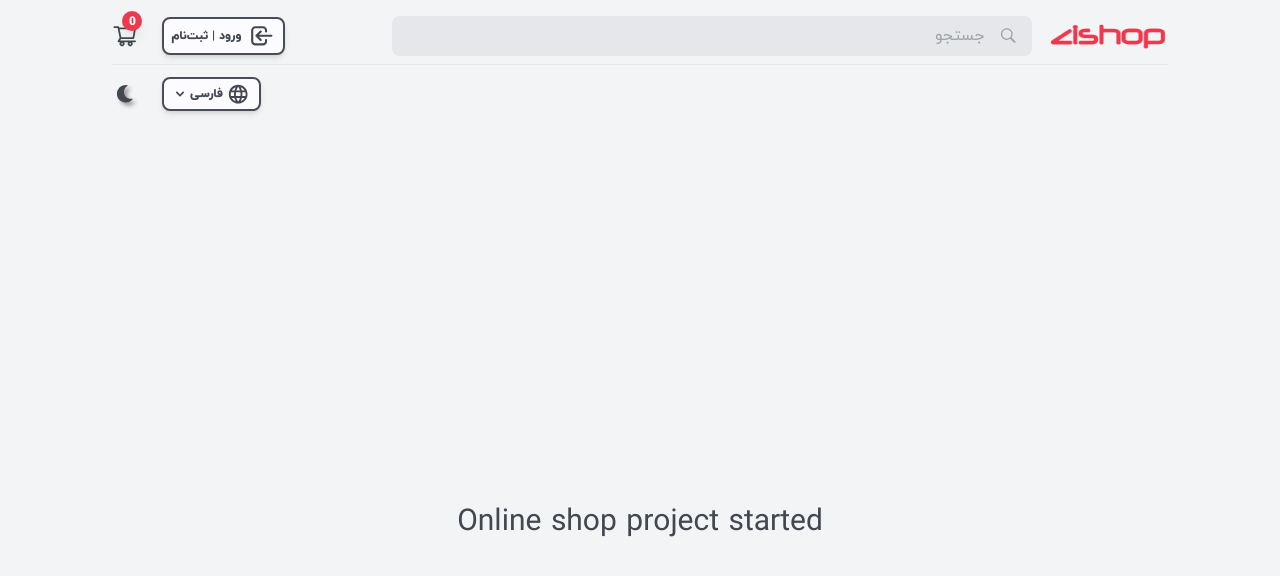
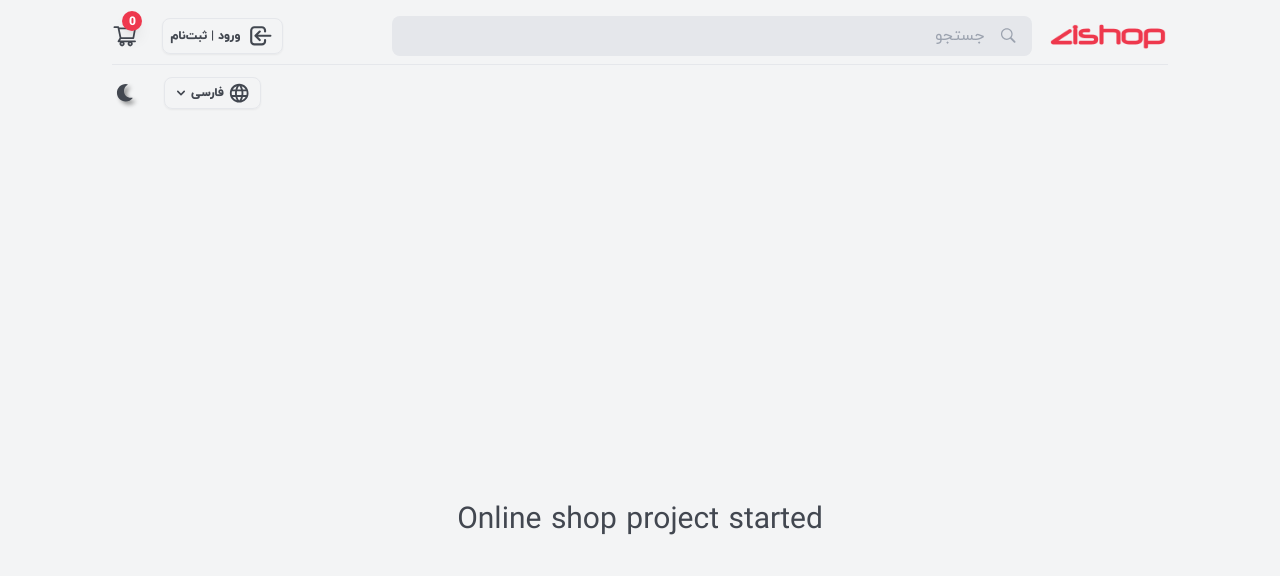
Before and after one commit to Topstar1995/E-Commerce-marketplace, a Next.js app: page / in a window 1280 px wide. Shown: the top 576 px of the page. Built offline with nearby package versions, Linux system fonts and the light colour scheme.

Commit message:
style: :lipstick: change border of login and language buttons

```diff
--- a/components/header/Language.tsx
+++ b/components/header/Language.tsx
@@ -27,7 +27,7 @@ const Language = () => {
         className="flex items-center cursor-pointer"
         onClick={() => setOpenLang((prevState) => !prevState)}
       >
-        <div className="flex items-center md:border-2 border-palette-secondary md:bg-palette-card rounded-lg py-1 md:px-2 md:shadow-md">
+        <div className="flex items-center md:border-[1px] border-gray-200 rounded-lg py-1 md:px-2 md:shadow-sm">
           <MdLanguage
             style={{ fontSize: "1.4rem", margin: "0 0.1rem 0 0.1rem" }}
           />
--- a/components/header/Login.tsx
+++ b/components/header/Login.tsx
@@ -14,7 +14,7 @@ const Login: React.FC<Props> = ({ modifier }) => {
   return (
     <>
       {modifier === "md" ? (
-        <div className="flex items-center rounded-lg border-2 border-palette-secondary py-1 px-2 ltr:mr-6 rtl:ml-6 shadow-md bg-palette-card">
+        <div className="flex items-center rounded-lg  py-1 px-2 ltr:mr-6 rtl:ml-6 border-[1px] border-gray-200 shadow-sm ">
           <HiOutlineLogin style={{ fontSize: "1.6rem" }} />
           <p className="ltr:ml-2 rtl:mr-2 text-xs">
             {t.login} | {t.signIn}
```
